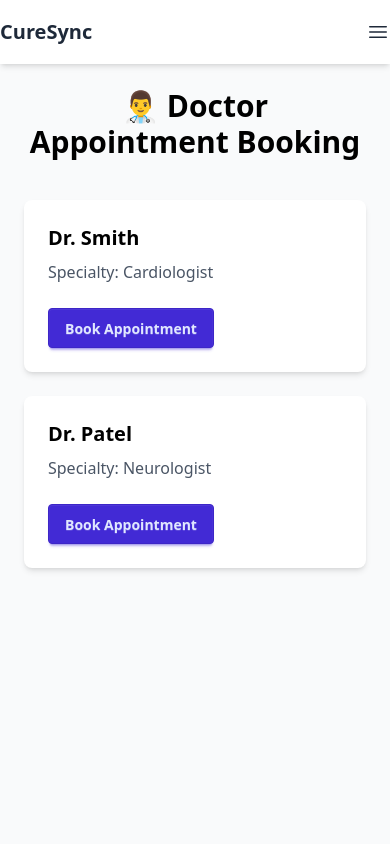
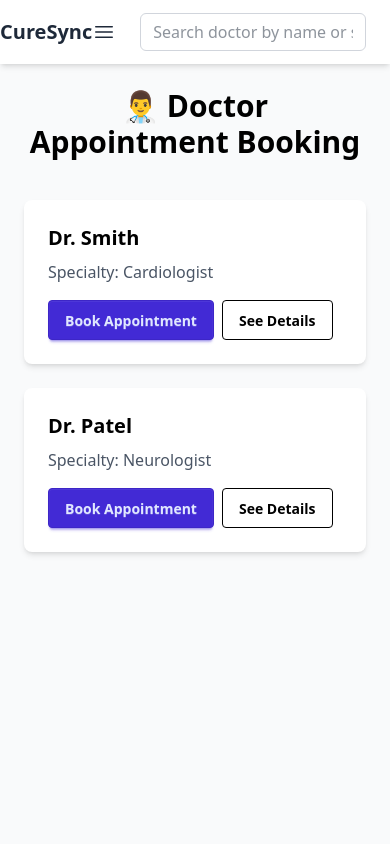
Before and after one commit to RiyadhMollik/web_Project, a React (Vite) app in the folder Client/: page /doctor-appointment in a window 390 px wide. Shown: the top 844 px of the page. Built offline with nearby package versions, Linux system fonts and the light colour scheme.

Commit message:
added single doctor details page with full functional...and navigation search bar for search specific doctor

```diff
--- a/Client/src/Components/Appointment/DoctorAppSystem.jsx
+++ b/Client/src/Components/Appointment/DoctorAppSystem.jsx
@@ -1,6 +1,11 @@
 import React, { useState } from "react";
+import { useLocation, useNavigate } from "react-router-dom";
 
 const DoctorAppSystem = () => {
+  const location = useLocation();
+  const navigate = useNavigate();
+  const searchQuery = location.state?.search?.toLowerCase() || "";
+
   const [selectedDoctor, setSelectedDoctor] = useState(null);
   const [isModalOpen, setIsModalOpen] = useState(false);
   const [appointmentData, setAppointmentData] = useState({
@@ -17,8 +22,16 @@ const DoctorAppSystem = () => {
       doctorName: "Dr. Smith",
       specialty: "Cardiologist",
       schedules: [
-        { day: "Monday", time: "10:00 AM - 2:00 PM", hospital: "City Hospital" },
-        { day: "Wednesday", time: "1:00 PM - 5:00 PM", hospital: "Green Valley Clinic" },
+        {
+          day: "Monday",
+          time: "10:00 AM - 2:00 PM",
+          hospital: "City Hospital",
+        },
+        {
+          day: "Wednesday",
+          time: "1:00 PM - 5:00 PM",
+          hospital: "Green Valley Clinic",
+        },
       ],
     },
     {
@@ -26,11 +39,23 @@ const DoctorAppSystem = () => {
       doctorName: "Dr. Patel",
       specialty: "Neurologist",
       schedules: [
-        { day: "Tuesday", time: "9:00 AM - 1:00 PM", hospital: "Sunrise Hospital" },
+        {
+          day: "Tuesday",
+          time: "9:00 AM - 1:00 PM",
+          hospital: "Sunrise Hospital",
+        },
         { day: "Friday", time: "2:00 PM - 6:00 PM", hospital: "City Hospital" },
       ],
     },
   ];
+
+  const filteredDoctors = searchQuery
+    ? doctors.filter(
+        (doc) =>
+          doc.doctorName.toLowerCase().includes(searchQuery) ||
+          doc.specialty.toLowerCase().includes(searchQuery)
+      )
+    : doctors;
 
   const handleDoctorSelect = (doctor) => {
     setSelectedDoctor(doctor);
@@ -68,11 +93,21 @@ const DoctorAppSystem = () => {
 
   const handleScheduleClick = (day, time) => {
     const getNextDate = (dayName) => {
-      const daysOfWeek = ["Sunday", "Monday", "Tuesday", "Wednesday", "Thursday", "Friday", "Saturday"];
+      const daysOfWeek = [
+        "Sunday",
+        "Monday",
+        "Tuesday",
+        "Wednesday",
+        "Thursday",
+        "Friday",
+        "Saturday",
+      ];
       const targetDay = daysOfWeek.indexOf(dayName);
       const today = new Date();
       const resultDate = new Date();
-      resultDate.setDate(today.getDate() + ((targetDay + 7 - today.getDay()) % 7 || 7));
+      resultDate.setDate(
+        today.getDate() + ((targetDay + 7 - today.getDay()) % 7 || 7)
+      );
       return resultDate.toISOString().split("T")[0]; // YYYY-MM-DD
     };
 
@@ -89,7 +124,9 @@ const DoctorAppSystem = () => {
 
   const handleAppointmentSubmit = (e) => {
     e.preventDefault();
-    alert(`Appointment booked with ${selectedDoctor.doctorName} on ${appointmentData.date} at ${appointmentData.time}`);
+    alert(
+      `Appointment booked with ${selectedDoctor.doctorName} on ${appointmentData.date} at ${appointmentData.time}`
+    );
     setIsModalOpen(false);
     setSelectedDoctor(null);
     e.target.reset();
@@ -97,21 +134,48 @@ const DoctorAppSystem = () => {
 
   return (
     <div className="min-h-screen bg-gray-50 text-black p-6">
-      <h1 className="text-3xl font-bold text-center mb-10">👨‍⚕️ Doctor Appointment Booking</h1>
+      <h1 className="text-3xl font-bold text-center mb-10">
+        👨‍⚕️ Doctor Appointment Booking
+      </h1>
+
+      {searchQuery && (
+        <div className="mb-6 text-center">
+          <span className="text-blue-600">
+            Showing results for "{location.state?.search}"
+          </span>
+        </div>
+      )}
 
       <div className="grid md:grid-cols-2 lg:grid-cols-3 gap-6 mb-12">
-        {doctors.map((doc) => (
-          <div key={doc.id} className="bg-white shadow-md p-6 rounded-lg space-y-2">
+        {filteredDoctors.length === 0 ? (
+          <div className="col-span-full text-center text-gray-500">
+            No doctors found.
+          </div>
+        ) : (
+          filteredDoctors.map((doc) => (
+            <div
+              key={doc.id}
+              className="bg-white shadow-md p-6 rounded-lg space-y-2"
+            >
               <h2 className="text-xl font-semibold">{doc.doctorName}</h2>
               <p className="text-gray-600">Specialty: {doc.specialty}</p>
+              <div className="flex gap-2 mt-4">
                 <button
-              className="btn btn-primary mt-4"
+                  className="btn btn-primary"
                   onClick={() => handleDoctorSelect(doc)}
                 >
                   Book Appointment
                 </button>
+                <button
+                  className="btn btn-outline"
+                  onClick={() => navigate(`/doctor/${doc.id}`)}
+                >
+                  See Details
+                </button>
               </div>
-        ))}
+            </div>
+          ))
+        )}
       </div>
 
       {/* Modal */}
@@ -119,13 +183,20 @@ const DoctorAppSystem = () => {
         <div className="fixed inset-0 bg-black bg-opacity-40 flex items-center justify-center z-50">
           <div className="bg-white p-6 rounded-lg shadow-xl w-full max-w-2xl">
             <div className="flex justify-between items-center mb-4">
-              <h2 className="text-xl font-bold">Booking with {selectedDoctor.doctorName}</h2>
-              <button onClick={handleCloseModal} className="btn btn-sm btn-circle">
+              <h2 className="text-xl font-bold">
+                Booking with {selectedDoctor.doctorName}
+              </h2>
+              <button
+                onClick={handleCloseModal}
+                className="btn btn-sm btn-circle"
+              >
                 ✕
               </button>
             </div>
 
-            <p className="text-gray-600 mb-4">Specialty: {selectedDoctor.specialty}</p>
+            <p className="text-gray-600 mb-4">
+              Specialty: {selectedDoctor.specialty}
+            </p>
 
             <div className="mb-6">
               <h3 className="font-semibold text-lg mb-2">Available Schedule</h3>
@@ -181,7 +252,9 @@ const DoctorAppSystem = () => {
               />
 
               <div>
-                <label className="block font-medium">Upload Report (PDF, optional)</label>
+                <label className="block font-medium">
+                  Upload Report (PDF, optional)
+                </label>
                 <input
                   type="file"
                   name="report"
@@ -195,7 +268,11 @@ const DoctorAppSystem = () => {
                 <button type="submit" className="btn btn-primary">
                   Confirm Appointment
                 </button>
-                <button type="button" className="btn btn-ghost" onClick={handleCloseModal}>
+                <button
+                  type="button"
+                  className="btn btn-ghost"
+                  onClick={handleCloseModal}
+                >
                   Cancel
                 </button>
               </div>
--- /dev/null
+++ b/Client/src/Components/Appointment/DoctorDetails.jsx
@@ -0,0 +1,82 @@
+import React from "react";
+import { useParams, useNavigate } from "react-router-dom";
+
+const doctorList = [
+  {
+    id: 1,
+    doctorName: "Dr. Smith",
+    specialty: "Cardiologist",
+    description:
+      "Dr. Smith is a highly experienced cardiologist with over 15 years of experience in treating heart-related conditions. He is known for his patient-centric approach and expertise in advanced cardiac care.",
+    schedules: [
+      { day: "Monday", time: "10:00 AM - 2:00 PM", hospital: "City Hospital" },
+      {
+        day: "Wednesday",
+        time: "1:00 PM - 5:00 PM",
+        hospital: "Green Valley Clinic",
+      },
+    ],
+  },
+  {
+    id: 2,
+    doctorName: "Dr. Patel",
+    specialty: "Neurologist",
+    description:
+      "Dr. Patel specializes in neurology and has a passion for helping patients with neurological disorders. She is dedicated to providing comprehensive care and support.",
+    schedules: [
+      {
+        day: "Tuesday",
+        time: "9:00 AM - 1:00 PM",
+        hospital: "Sunrise Hospital",
+      },
+      { day: "Friday", time: "2:00 PM - 6:00 PM", hospital: "City Hospital" },
+    ],
+  },
+];
+
+const DoctorDetails = () => {
+  const { id } = useParams();
+  const navigate = useNavigate();
+  const doctor = doctorList.find((doc) => doc.id === Number(id));
+
+  if (!doctor) {
+    return (
+      <div className="min-h-screen flex items-center justify-center text-center">
+        <div className="bg-white p-8 rounded shadow">
+          <h2 className="text-2xl font-bold mb-4">Doctor Not Found</h2>
+          <button className="btn btn-primary" onClick={() => navigate(-1)}>
+            Go Back
+          </button>
+        </div>
+      </div>
+    );
+  }
+
+  return (
+    <div className="min-h-screen bg-gray-50 flex justify-center items-center py-12 px-4">
+      <div className="bg-white rounded-xl shadow-lg p-8 max-w-xl w-full">
+        <h1 className="text-3xl font-bold mb-2">{doctor.doctorName}</h1>
+        <div className="text-blue-600 mb-4 text-lg">{doctor.specialty}</div>
+        <p className="mb-6 text-gray-700">{doctor.description}</p>
+        <h2 className="text-xl font-semibold mb-2">Available Schedules</h2>
+        <ul className="mb-6">
+          {doctor.schedules.map((s, idx) => (
+            <li
+              key={idx}
+              className="mb-2 flex justify-between bg-blue-50 rounded p-2"
+            >
+              <span>{s.day}</span>
+              <span>{s.time}</span>
+              <span className="text-blue-500">{s.hospital}</span>
+            </li>
+          ))}
+        </ul>
+        <button className="btn btn-primary" onClick={() => navigate(-1)}>
+          Back to Doctors
+        </button>
+      </div>
+    </div>
+  );
+};
+
+export default DoctorDetails;
--- a/Client/src/Components/NavBar/NavBar.jsx
+++ b/Client/src/Components/NavBar/NavBar.jsx
@@ -2,13 +2,36 @@ import React, { useState } from "react";
 import { Link, useNavigate } from "react-router-dom";
 import { FaMoon, FaSun, FaUserCircle } from "react-icons/fa";
 import { Bars3Icon, XMarkIcon } from "@heroicons/react/24/solid";
+
+// Static doctor data for search suggestions
+const doctorSuggestions = [
+  { id: 1, doctorName: "Dr. Smith", specialty: "Cardiologist" },
+  { id: 2, doctorName: "Dr. Patel", specialty: "Neurologist" },
+];
 
 const Navbar = () => {
   const [open, setOpen] = useState(false);
   const [isLoggedIn, setIsLoggedIn] = useState(false); // Simulated login state
   const [search, setSearch] = useState("");
   const [userMenuOpen, setUserMenuOpen] = useState(false);
+  const [searchFocused, setSearchFocused] = useState(false);
   const navigate = useNavigate();
+
+  const handleSearchSubmit = (e) => {
+    e.preventDefault();
+    if (search.trim()) {
+      navigate("/doctor-appointment", { state: { search } });
+      setOpen(false); // close mobile menu if open
+      setSearchFocused(false);
+    }
+  };
+
+  const handleSuggestionClick = (doctor) => {
+    navigate("/doctor-appointment", { state: { search: doctor.doctorName } });
+    setSearch(doctor.doctorName);
+    setSearchFocused(false);
+    setOpen(false);
+  };
 
   const handleUserIconClick = () => {
     setUserMenuOpen((prev) => !prev);
@@ -24,6 +47,14 @@ const Navbar = () => {
     setUserMenuOpen(false);
   };
 
+  const filteredSuggestions = search.trim()
+    ? doctorSuggestions.filter(
+        (doc) =>
+          doc.doctorName.toLowerCase().includes(search.toLowerCase()) ||
+          doc.specialty.toLowerCase().includes(search.toLowerCase())
+      )
+    : [];
+
   return (
     <header className="shadow-md bg-white text-gray-800 z-50 flex justify-between items-center h-16 relative">
       {/* Logo */}
@@ -36,14 +67,35 @@ const Navbar = () => {
       </Link>
 
       {/* Search bar (centered on desktop) */}
-      <div className="hidden md:block w-1/3 mx-4">
+      <div className="hidden md:block w-1/3 mx-4 relative">
+        <form onSubmit={handleSearchSubmit}>
           <input
             type="text"
-          placeholder="Search..."
+            placeholder="Search doctor by name or specialty..."
             className="w-full px-3 py-1.5 rounded-md border border-gray-300 focus:outline-none focus:ring-2 focus:ring-blue-500"
             value={search}
             onChange={(e) => setSearch(e.target.value)}
+            onFocus={() => setSearchFocused(true)}
+            onBlur={() => setTimeout(() => setSearchFocused(false), 150)}
+            autoComplete="off"
           />
+        </form>
+        {searchFocused && filteredSuggestions.length > 0 && (
+          <ul className="absolute left-0 right-0 bg-white border rounded shadow z-50 mt-1 max-h-56 overflow-y-auto">
+            {filteredSuggestions.map((doc) => (
+              <li
+                key={doc.id}
+                className="px-4 py-2 hover:bg-blue-100 cursor-pointer"
+                onMouseDown={() => handleSuggestionClick(doc)}
+              >
+                <span className="font-medium">{doc.doctorName}</span>
+                <span className="text-gray-500 ml-2 text-sm">
+                  ({doc.specialty})
+                </span>
+              </li>
+            ))}
+          </ul>
+        )}
       </div>
 
       {/* Desktop menu */}
@@ -115,6 +167,36 @@ const Navbar = () => {
       </div>
 
       {/* Mobile menu */}
+      <div className="md:hidden px-6 py-2 relative">
+        <form onSubmit={handleSearchSubmit}>
+          <input
+            type="text"
+            placeholder="Search doctor by name or specialty..."
+            className="w-full px-3 py-1.5 rounded-md border border-gray-300 focus:outline-none focus:ring-2 focus:ring-blue-500"
+            value={search}
+            onChange={(e) => setSearch(e.target.value)}
+            onFocus={() => setSearchFocused(true)}
+            onBlur={() => setTimeout(() => setSearchFocused(false), 150)}
+            autoComplete="off"
+          />
+        </form>
+        {searchFocused && filteredSuggestions.length > 0 && (
+          <ul className="absolute left-0 right-0 bg-white border rounded shadow z-50 mt-1 max-h-56 overflow-y-auto">
+            {filteredSuggestions.map((doc) => (
+              <li
+                key={doc.id}
+                className="px-4 py-2 hover:bg-blue-100 cursor-pointer"
+                onMouseDown={() => handleSuggestionClick(doc)}
+              >
+                <span className="font-medium">{doc.doctorName}</span>
+                <span className="text-gray-500 ml-2 text-sm">
+                  ({doc.specialty})
+                </span>
+              </li>
+            ))}
+          </ul>
+        )}
+      </div>
       <ul
         className={`md:hidden absolute top-full left-0 w-full bg-slate-100 px-6 py-4 flex flex-col space-y-4 font-semibold transition-all duration-300 ${
           open ? "opacity-100 visible" : "opacity-0 invisible"
--- a/Client/src/Route/Routes.jsx
+++ b/Client/src/Route/Routes.jsx
@@ -11,6 +11,7 @@ import Login from "../Components/Login/Login";
 import Signup from "../Components/Login/SignUp";
 import PatientProfile from "../Components/Profile/PatientProfile";
 import DoctorAppSystem from "../Components/Appointment/DoctorAppSystem";
+import DoctorDetails from "../Components/Appointment/DoctorDetails";
 import About from "../Home/About";
 
 export const router = createBrowserRouter([
@@ -50,6 +51,10 @@ export const router = createBrowserRouter([
         path: "/doctor-appointment",
         element: <DoctorAppSystem />,
       },
+      {
+        path: "/doctor/:id",
+        element: <DoctorDetails />,
+      },
     ],
   },
 ]);
```
Lines whose indentation alone changed are shown as unchanged.
